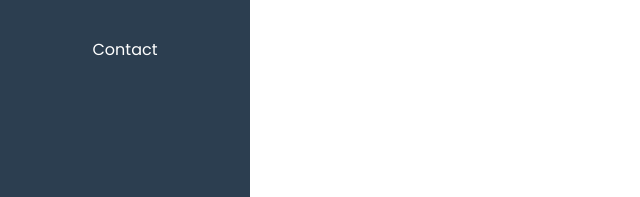
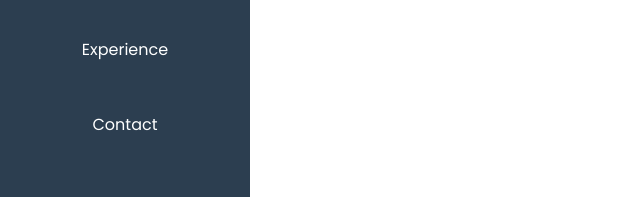
Before and after one commit to santhoshpalani2021/my-portfolio-flask, a plain HTML site: page index.html in a window 1280 px wide. Shown: the part 544-741 px from the top of the page, 0-640 px from the left. Drawn offline with Linux system fonts and the light colour scheme.

Commit message:
Update index.html

```diff
--- a/index.html
+++ b/index.html
@@ -18,6 +18,7 @@
     <a href="#" onclick="showSection('aboutSection')">About</a>
     <a href="#" onclick="showSection('educationSection')">Education</a>
     <a href="#" onclick="showSection('projectsSection')">Projects</a>
+    <a href="#" onclick="showSection('projectsSection')">Experience</a>
     <a href="#" onclick="showSection('contactSection')">Contact</a>
   </div>
 
```
